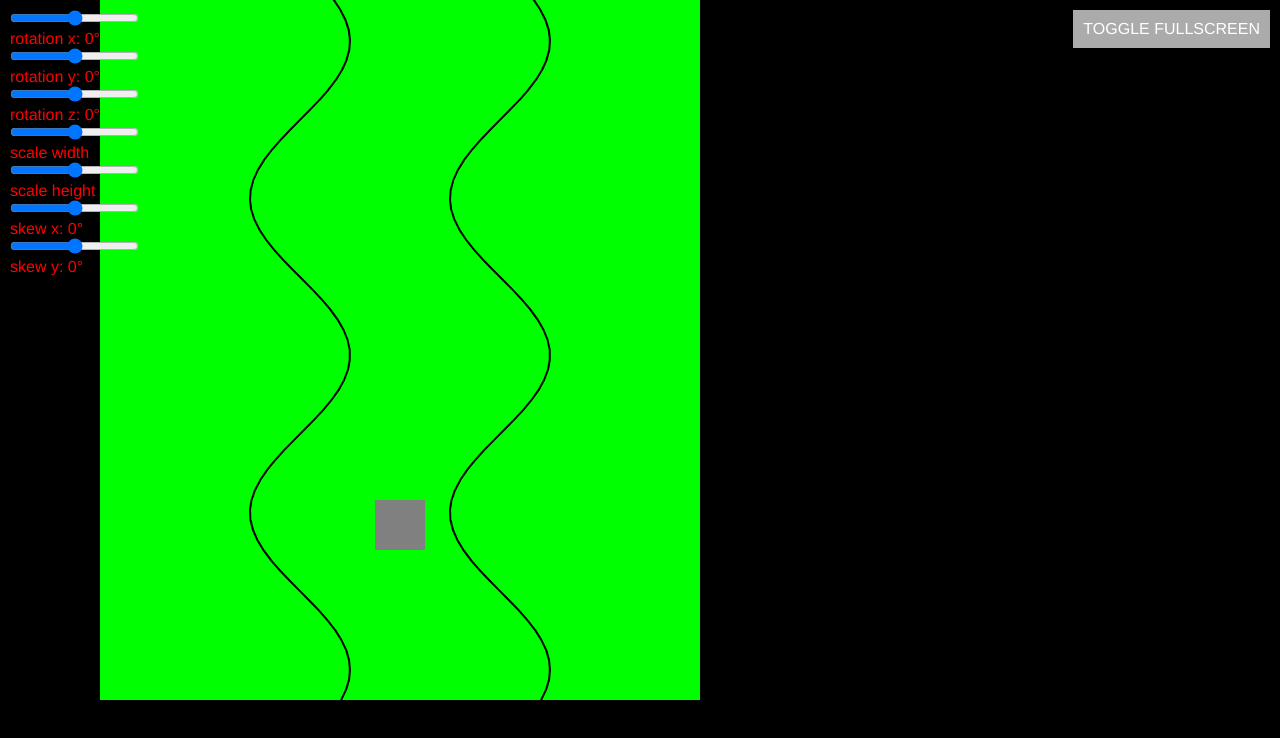
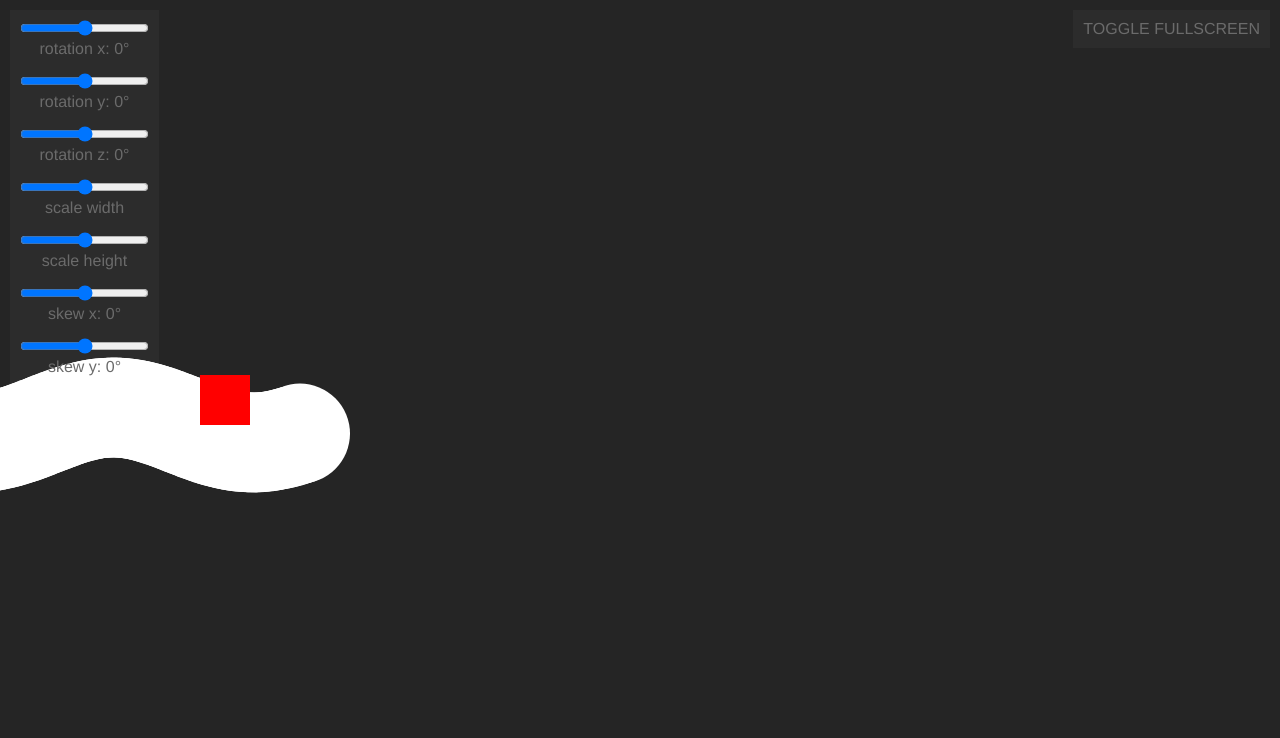
Before and after one commit to woutthielemans/exd-eindopdracht, a website: page johhny_five/public/index.html in a window 1280 px wide. Drawn offline with nearby package versions, Linux system fonts and the light colour scheme; no server answers.

Commit message:
Point by point drawing of sine wave + refactor

```diff
--- a/johhny_five/public/css/style.css
+++ b/johhny_five/public/css/style.css
@@ -6,7 +6,7 @@
 html{
 	font-family: 'Helvetica', 'Arial', sans-serif;
 	/* DIRTY FIX om de gehele achtergrond zwart te houden na resize door full screen mode */
-	background: #000000;
+	background: #252525;
 }
 
 #container{
@@ -20,7 +20,14 @@ html{
 	top: 10px;
 	left: 10px;
 	z-index: 999;
-	color: red;
+	padding: 10px;
+	color: #6B6B6B;
+	background-color: rgba(255,255,255,.03);
+}
+
+#sliders div{
+	margin-bottom: 15px;
+	text-align: center;
 }
 
 #fs-button{
@@ -28,13 +35,19 @@ html{
 	top: 10px;
 	right: 10px;
 	padding: 10px;
-	background: #ABABAB;
-	color: white;
+	color: #6B6B6B;
+	background-color: rgba(255,255,255,.03);
 	z-index: 998;
 	cursor: pointer;
 }
 
-#canvas-container{
+#bg-canvas-container, #top-canvas-container{
+	position: absolute;
+	top: 0;
+	left: 0;
+}
+
+/*#canvas-container{
 	background-color: rgba(0,0,0,0);
     -webkit-transform: rotateX(0deg);
     -webkit-transform: rotateY(0deg);
@@ -43,6 +56,4 @@ html{
     -webkit-transform: skaleY(1);
     -webkit-transform: skew(0,0);
 }
-
-#sine-canvas{
-}
+*/
--- a/johhny_five/public/index.html
+++ b/johhny_five/public/index.html
@@ -24,11 +24,11 @@
 					<p class="note-rot-z">rotation z: <span id="current-rot-z">0</span>°</p>
 				</div>
 				<div id="scale-w">
-					<input id="slider-scale-w" type="range" min="1" max="3" />
+					<input id="slider-scale-w" type="range" min="1" max="500" />
 					<p class="note-scale-w">scale width</p>
 				</div>
 				<div id="scale-h">
-					<input id="slider-scale-h" type="range" min="1" max="3" />
+					<input id="slider-scale-h" type="range" min="1" max="500" />
 					<p class="note-scale-h">scale height</p>
 				</div>
 				<div id="skew-x">
@@ -41,12 +41,12 @@
 				</div>
 			</div>
 			<div id="fs-button"><span>TOGGLE FULLSCREEN</span></div>
-			<!-- <div id="canvas-container">
-				<canvas id="main-canvas"></canvas>
-			</div> -->
-			<div id="canvas-wrapper">
-				<div id="canvas-container" style="width: 800px; height: 600px;">
-				    <canvas id="sine-canvas" style="width: 800px; height: 600px;" width="800" height="600"></canvas>
+			<div id="canvas-container">
+				<div id="bg-canvas-container" style="width: 1150px; height: 850px;">
+				    <canvas id="bg-canvas" style="width: 1150px; height: 850px;" width="1150" height="850"></canvas>
+				</div>
+				<div id="top-canvas-container" style="width: 1150px; height: 850px;">
+				    <canvas id="top-canvas" style="width: 1150px; height: 850px;" width="1150" height="850"></canvas>
 				</div>
 			</div>
 		</section>
@@ -59,6 +59,7 @@
 	<script src="js/screenfull.js"></script>
 	<script src="js/phaser.min.js"></script>
 	<script src="js/app.js"></script>
+	<script src="js/csstransform.js"></script>
 
 </body>
 </html>
--- a/johhny_five/public/js/app.js
+++ b/johhny_five/public/js/app.js
@@ -1,265 +1,125 @@
 $(function(){
 
-	var hasloaded = false;
+	var socket, socketid;
+	var top_canvas_offset;
+	var degrees = 0;
+	var yPos, amplitude, length;
+	var xPos = -100;
+	var road_width = 50;
+	var tick_counter = 0;
+	var fps = 60;
+	var road_arr = [];
+	var screen_filled = false
+	var road_container;
+	var robot, robot_xPos = 200, robot_yPos = 425;
+	var edge_indicator;
 
-	var current_rot_x = $('#current-rot-x');
-	var rot_x;
-	var current_rot_y = $('#current-rot-y');
-	var rot_y;
-	var current_rot_z = $('#current-rot-z');
-	var rot_z;
-	var current_scale_w = $('#current-scale-w');
-	var scale_w;
-	var current_scale_h = $('#current-scale-h');
-	var scale_h;
-	var current_skew_x = $('#current-skew-x');
-	var skew_x;
-	var current_skew_y = $('#current-skew-y');
-	var skew_y;
+/* ------------------------ CANVAS ------------------------ */
 
-	var socket, socketid;
+	// $('#top-canvas-container').draggable();
 
-	var window_height = $(window).height();
+	var bg_canvas = document.getElementById("bg-canvas");
+	var bg_stage = new createjs.Stage(bg_canvas);
 
-	var robot, stage, robot_y = 275;
+	var top_canvas = document.getElementById("top-canvas");
+	var top_stage = new createjs.Stage(top_canvas);
 
-	$("#canvas-container").draggable();
-
-	$('#slider-rot-x').change(function(){
-	    current_rot_x.html(this.value);
-	    rot_x = this.value;
-	    $('#canvas-container').css({webkitTransform: 'rotateX(' + rot_x + 'deg)'});
-	});
-	$('#slider-rot-x').change();
-
-	$('#slider-rot-y').change(function(){
-	    current_rot_y.html(this.value);
-	    rot_y = this.value;
-	    $('#canvas-container').css({webkitTransform: 'rotateY(' + rot_y + 'deg)'});
-	});
-	$('#slider-rot-y').change();
-
-	$('#slider-rot-z').change(function(){
-	    current_rot_z.html(this.value);
-	    rot_z = this.value;
-	    $('#canvas-container').css({webkitTransform: 'rotateZ(' + rot_z + 'deg)'});
-	});
-	$('#slider-rot-z').change();
-
-	$('#slider-scale-w').change(function(){
-	    current_scale_w.html(this.value);
-	    scale_w = this.value;
-	    $('#canvas-container').css({webkitTransform: 'scaleX(' + scale_w + ')'});
-	});
-	$('#slider-scale-w').change();
-
-	$('#slider-scale-h').change(function(){
-	    current_scale_h.html(this.value);
-	    scale_h = this.value;
-	    $('#canvas-container').css({webkitTransform: 'scaleY(' + scale_h + ')'});
-	});
-	$('#slider-scale-h').change();
-
-	$('#slider-skew-x').change(function(){
-	    current_skew_x.html(this.value);
-	    skew_x = this.value;
-	    $('#canvas-container').css({webkitTransform: 'skew(' + skew_x + 'deg,' + skew_y + 'deg)'});
-	});
-	$('#slider-skew-x').change();
-
-	$('#slider-skew-y').change(function(){
-	    current_skew_y.html(this.value);
-	    skew_y = this.value;
-	    $('#canvas-container').css({webkitTransform: 'skew(' + skew_x + 'deg,' + skew_y + 'deg)'});
-	});
-	$('#slider-skew-y').change();
-
-	document.getElementById('fs-button').addEventListener('click', function () {
-	    screenfull.toggle();
-	    window_height = $(window).height();
-	 	$('#container').css({'height' : window_height});
-	});
-
-	if (typeof(Humble) == 'undefined') window.Humble = {};
-	Humble.Trig = {};
-	Humble.Trig.init = init;
-
-	var unit = 50,
-	    canvas, context, canvas2, context2,
-	    height, width, xAxis, yAxis,
-	    draw, edge, infl;
-
-	function init() {
-
-	    canvas = document.getElementById("sine-canvas");
-
-	    $('#sine-canvas').css('background-color', 'rgba(0, 255, 0, 1)');
-	    $('#sine-canvas').css({webkitTransform: 'rotateZ(90deg)'});
-
-	    canvas.width = 800;
-	    canvas.height = 600;
-
-	    context = canvas.getContext("2d");
-	    context.font = '18px sans-serif';
-	    context.strokeStyle = '#000';
-	    context.lineJoin = 'round';
-
-	    height = canvas.height;
-	    width = canvas.width;
-
-	    xAxis = Math.floor(height/2);
-	    yAxis = Math.floor(width/4);
-
-	    context.save();
-	    draw();
+	function init(){
+		road_container = new createjs.Container();
+		bg_stage.addChild(road_container);
 	}
 
-	draw = function () {
+	function drawSinWave(){
+		xPos = xPos+4;
+		yPos = Math.sin(degrees)*(Math.PI/180)*1000;
+		var road_segment = new createjs.Shape();
+		road_segment.graphics.beginFill('#ffffff').drawCircle(xPos, 425+yPos, road_width);
+		road_arr.push(road_segment);
+		degrees = degrees + 0.09;
+		road_arr.pop();
+		road_container.addChild(road_segment);
+		if(tick_counter > 320){
+			road_container.x = road_container.x - 4;
+		}
+	}
 
-		infl = Math.floor(Math.random() * 20) + -20;
+	function drawRobot(){
+		edge_yPos = Math.sin(degrees+400)*(Math.PI/180)*1000;
+		top_stage.removeAllChildren();
+		top_stage.update();
+		robot = new createjs.Shape();
+		robot.graphics.beginFill('#ABABAB').drawRect(robot_xPos, robot_yPos-50, 50, 50);
+		top_stage.addChild(robot);
+		edge_indicator = new createjs.Shape();
+		// edge_indicator.graphics.beginFill('#0000FF').drawCircle(robot_xPos+50, 375+edge_yPos-2.5, 5);
+		top_stage.addChild(edge_indicator);
+	}
 
-	    context.clearRect(0, 0, width, height);
+	createjs.Ticker.addEventListener('tick', handleTick);
+	function handleTick(event) {
+		drawSinWave();
+		drawRobot();
+		checkRobotPosition();
+		length = Math.floor(Math.random() * 10) + 1;
+		amplitude = (Math.random() * 1500) + 500;
+		bg_stage.update();
+		top_stage.update();
+		top_canvas_offset = $('#top-canvas-container').offset();
+		$('bg-canvas-container').css({ 'top': top_canvas_offset.top, 'left': top_canvas_offset.left});
+		tick_counter++;
+	}
 
-	    context.beginPath();
-	    context.stroke();
+	function checkSegments(){
+		for (var i = 0; i < Things.length - 1; i++) {
+			if(road_arr[i].x > 900){
+				bg_stage.removeChild(road_arr[i]);
+			}
+		};
+	}
 
-	    context.save();
-	    context.strokeStyle = '#000';
-	    context.fillStyle = '#fff';
-	    context.lineWidth = 2;
+	function checkRobotPosition(){
+		var e = 375+edge_yPos+50;
+		console.log('robot y: ' + robot_yPos + ' | edge y: ' + e);
+		if(robot_yPos < e-5 || robot_yPos > e + 55){
+			robot.graphics.clear();
+			robot.graphics.beginFill('#ff0000').drawRect(robot_xPos, robot_yPos-50, 50, 50);
+		}else{
+			robot.graphics.clear();
+			robot.graphics.beginFill('#ABABAB').drawRect(robot_xPos, robot_yPos-50, 50, 50);
+		}
+	}
 
 
-	    drawRobot();
-
-	    context.beginPath();
-	    drawSine(draw.t);
-	    drawSine2(draw.t);
-	    context.stroke();
-
-	    drawArrow(draw.t);
-
-	    if(robot.y < (edge-99) || robot.y > (edge-99+200-50)){
-	    	$('#sine-canvas').css('background-color', 'rgba(255, 0, 0, 1)');
-	    }else{
-	    	$('#sine-canvas').css('background-color', 'rgba(0, 255, 0, 1)');
-	    }
-
-	    context.restore();
-
-	    draw.seconds = draw.seconds - .007;
-	    draw.t = draw.seconds*Math.PI;
-	    setTimeout(draw, 25);
-	};
-	draw.seconds = 0;
-	draw.t = 0;
-
-	function drawSine(t) {
-
-	    var x = t;
-	    var y = Math.sin(x);
-	    context.moveTo(yAxis-200, unit*y+xAxis-100);
-
-	    for (i = yAxis; i <= (width+200); i += 10) {
-	        x = t+(-yAxis+i)/unit;
-	        y = Math.sin(x);
-	        context.lineTo(i-200, unit*y+xAxis-100);
-	    }
-	}
-
-	function drawSine2(t) {
-
-	    var x = t;
-	    var y = Math.sin(x);
-	    context.moveTo(yAxis-200, unit*y+xAxis+100);
-
-	    for (i = yAxis; i <= (width+200); i += 10) {
-	        x = t+(-yAxis+i)/unit;
-	        y = Math.sin(x);
-	        context.lineTo(i-200, unit*y+xAxis+100);
-	    }
-	}
-
-	function drawArrow(t) {
-
-	    var x = yAxis+unit*Math.cos(t);
-	    var y = xAxis+unit*Math.sin(t);
-
-	    var x2 = yAxis+unit*Math.cos(625);
-	    var y2 = xAxis+unit*Math.sin(t+25);
-
-	    edge = y2;
-
-	    // tekent crosshair op grenswaarde
-	    // context.beginPath();
-	    // context.moveTo(0, edge-99);
-	    // context.lineTo(800, edge-99);
-	    // context.stroke();
-
-	    // context.beginPath();
-	    // context.moveTo(625, -100);
-	    // context.lineTo(625, 600);
-	    // context.stroke();
-
-	}
-
-	    Humble.Trig.init()
-
-	function drawRobot(){
-		stage = new createjs.Stage("sine-canvas");
-		robot = new createjs.Shape();
-	    robot.graphics.beginFill("grey").drawRect(0, 0, 50, 50);
-	    robot.x = 600;
-	    robot.y = robot_y;
-	    stage.addChild(robot);
-	    stage.update();
-	}
+/* ------------------------ SOCKET ------------------------ */
 
     socket = io("/");
 
 	socket.on("left_down", function(data) {
-
-		console.log(data);
 		moveLeft();
-
 	});
 
 	socket.on("right_down", function(data) {
-
-		console.log(data);
 		moveRight();
-
 	});
 
 	socket.on("left_hold", function(data) {
-
-		console.log(data);
 		moveLeft();
-
 	});
 
 	socket.on("right_hold", function(data) {
-
-		console.log(data);
 		moveRight();
-
 	});
 
 	function moveLeft(){
-		robot_y += 10;
-		robot.set({
-			x: 600,
-			y: robot_y
-		});
-		stage.update();
+		console.log('move left');
+		robot_yPos-=10;
 	}
 
 	function moveRight(){
-		robot_y -= 10;
-		robot.set({
-			x: 600,
-			y: robot_y
-		});
-		stage.update();
+		console.log('move right');
+		robot_yPos+=10;
 	}
 
+	init();
+
 });
--- /dev/null
+++ b/johhny_five/public/js/csstransform.js
@@ -0,0 +1,75 @@
+$(function(){
+
+	var hasloaded = false;
+
+	var current_rot_x = $('#current-rot-x');
+	var rot_x;
+	var current_rot_y = $('#current-rot-y');
+	var rot_y;
+	var current_rot_z = $('#current-rot-z');
+	var rot_z;
+	var current_scale_w = $('#current-scale-w');
+	var scale_w;
+	var current_scale_h = $('#current-scale-h');
+	var scale_h;
+	var current_skew_x = $('#current-skew-x');
+	var skew_x;
+	var current_skew_y = $('#current-skew-y');
+	var skew_y;
+
+	var window_height = $(window).height();
+
+	$('#slider-rot-x').change(function(){
+	    current_rot_x.html(this.value);
+	    rot_x = this.value;
+	    $('#canvas-container').css({webkitTransform: 'rotateX(' + rot_x + 'deg)'});
+	});
+	$('#slider-rot-x').change();
+
+	$('#slider-rot-y').change(function(){
+	    current_rot_y.html(this.value);
+	    rot_y = this.value;
+	    $('#canvas-container').css({webkitTransform: 'rotateY(' + rot_y + 'deg)'});
+	});
+	$('#slider-rot-y').change();
+
+	$('#slider-rot-z').change(function(){
+	    current_rot_z.html(this.value);
+	    rot_z = this.value;
+	    $('#canvas-container').css({webkitTransform: 'rotateZ(' + rot_z + 'deg)'});
+	});
+	$('#slider-rot-z').change();
+
+	$('#slider-scale-w').change(function(){
+	    current_scale_w.html(this.value);
+	    scale_w = this.value/100;
+	    $('#canvas-container').css({webkitTransform: 'scaleX(' + scale_w + ')'});
+	});
+	$('#slider-scale-w').change();
+
+	$('#slider-scale-h').change(function(){
+	    current_scale_h.html(this.value);
+	    scale_h = this.value/100;
+	    $('#canvas-container').css({webkitTransform: 'scaleY(' + scale_h + ')'});
+	});
+	$('#slider-scale-h').change();
+
+	$('#slider-skew-x').change(function(){
+	    current_skew_x.html(this.value);
+	    skew_x = this.value;
+	    $('#canvas-container').css({webkitTransform: 'skew(' + skew_x + 'deg,' + skew_y + 'deg)'});
+	});
+	$('#slider-skew-x').change();
+
+	$('#slider-skew-y').change(function(){
+	    current_skew_y.html(this.value);
+	    skew_y = this.value;
+	    $('#canvas-container').css({webkitTransform: 'skew(' + skew_x + 'deg,' + skew_y + 'deg)'});
+	});
+	$('#slider-skew-y').change();
+
+	document.getElementById('fs-button').addEventListener('click', function () {
+	    screenfull.toggle();
+	});
+
+});
```
